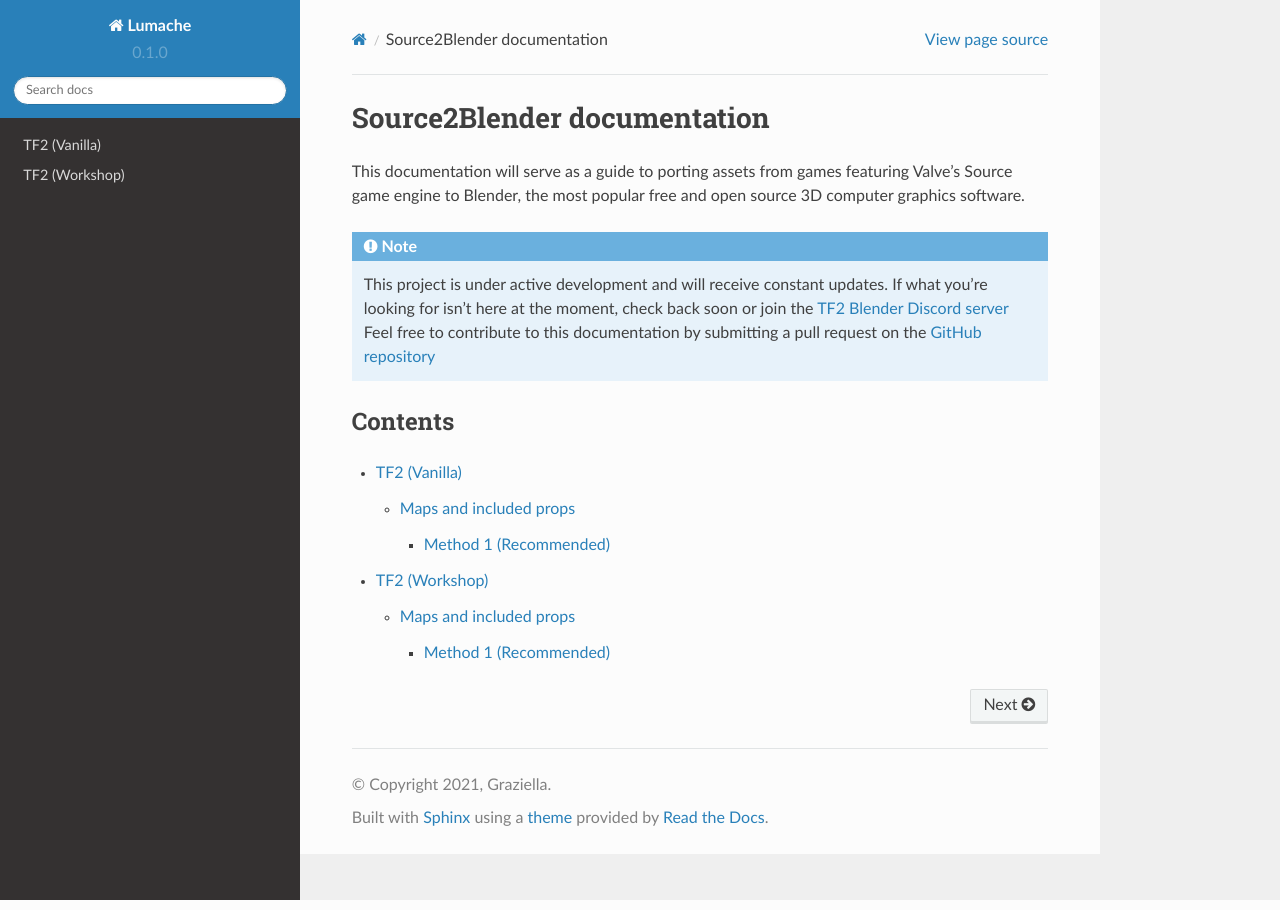
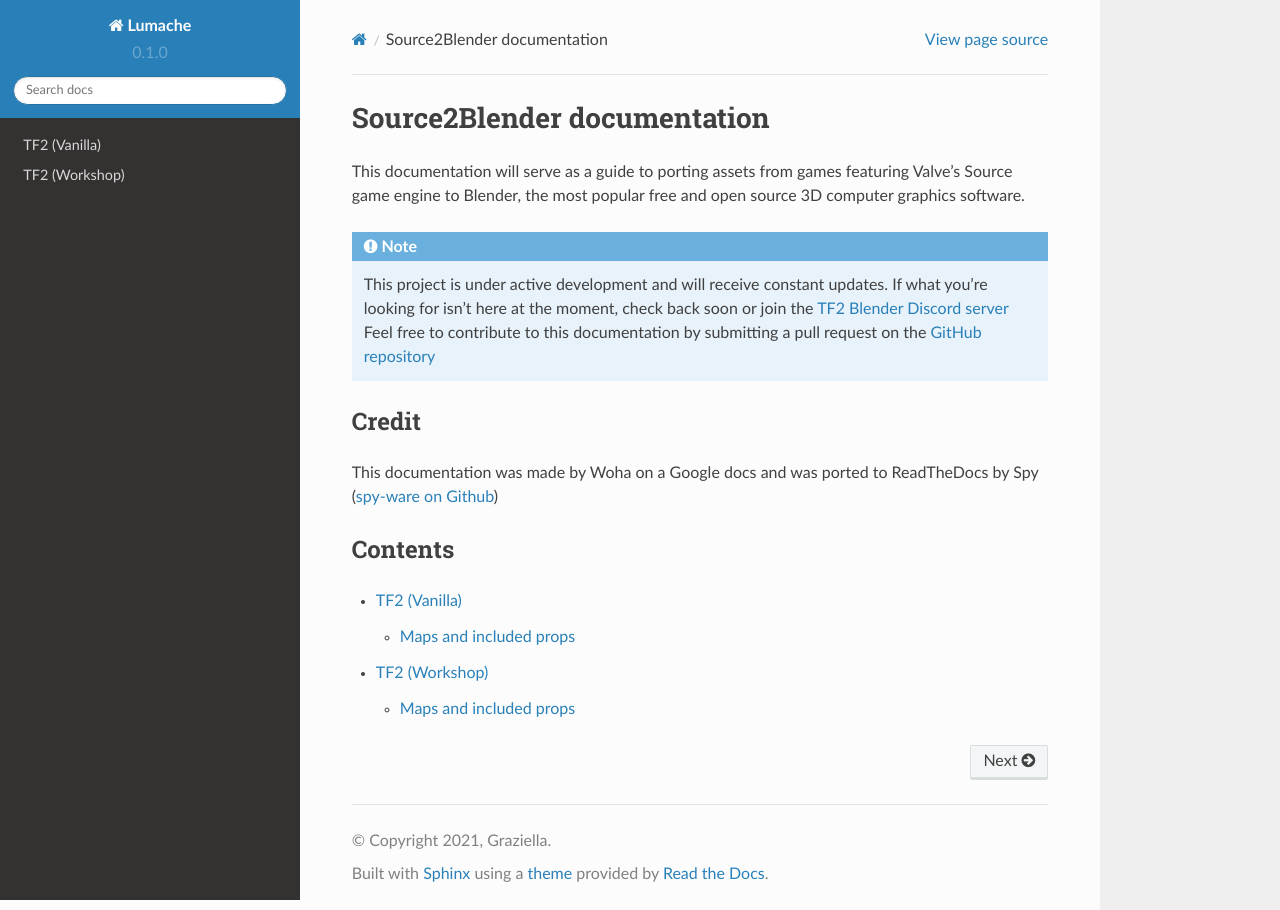
Before and after one commit to espiondev/source2blender, a Sphinx documentation site: the page built from docs/source/index.rst, in a window 1280 px wide. Built offline with Sphinx 7.4.7 and the Read the Docs theme 2.0.0, drawn with Linux system fonts in a browser that asks for light colours; pages that are not in the unit, such as notebooks, are missing from menus.

Commit message:
minor changes

```diff
--- a/docs/source/TF2/TF2 (Vanilla).rst
+++ b/docs/source/TF2/TF2 (Vanilla).rst
@@ -2,7 +2,7 @@
 =============
 
 .. contents:: Table of Contents
-    :depth: 3
+    :depth: 2
 
 
 Maps and included props
--- a/docs/source/TF2/TF2 (Workshop).rst
+++ b/docs/source/TF2/TF2 (Workshop).rst
@@ -2,7 +2,7 @@
 ==============
 
 .. contents:: Table of Contents
-    :depth: 3
+    :depth: 2
 
 
 Maps and included props
--- /dev/null
+++ b/docs/source/TF2/index.rst
@@ -0,0 +1,6 @@
+TF2
+===
+
+.. toctree::
+    TF2 (Vanilla)
+    TF2 (Workshop)
--- a/docs/source/index.rst
+++ b/docs/source/index.rst
@@ -9,12 +9,16 @@
    | This project is under active development and will receive constant updates. If what you're looking for isn't here at the moment, check back soon or join the `TF2 Blender Discord server <https://discord.gg/zHC2gJW>`_
    | Feel free to contribute to this documentation by submitting a pull request on the `GitHub repository <https://github.com/spy-ware/source2blender>`_
 
+Credit
+------
+This documentation was made by Woha on a Google docs and was ported to ReadTheDocs by Spy (`spy-ware on Github <https://github.com/spy-ware>`_)
+
 Contents
 --------
 
 .. toctree::
+   :maxdepth: 2
 
    index
-
    TF2/TF2 (Vanilla)
    TF2/TF2 (Workshop)
```
